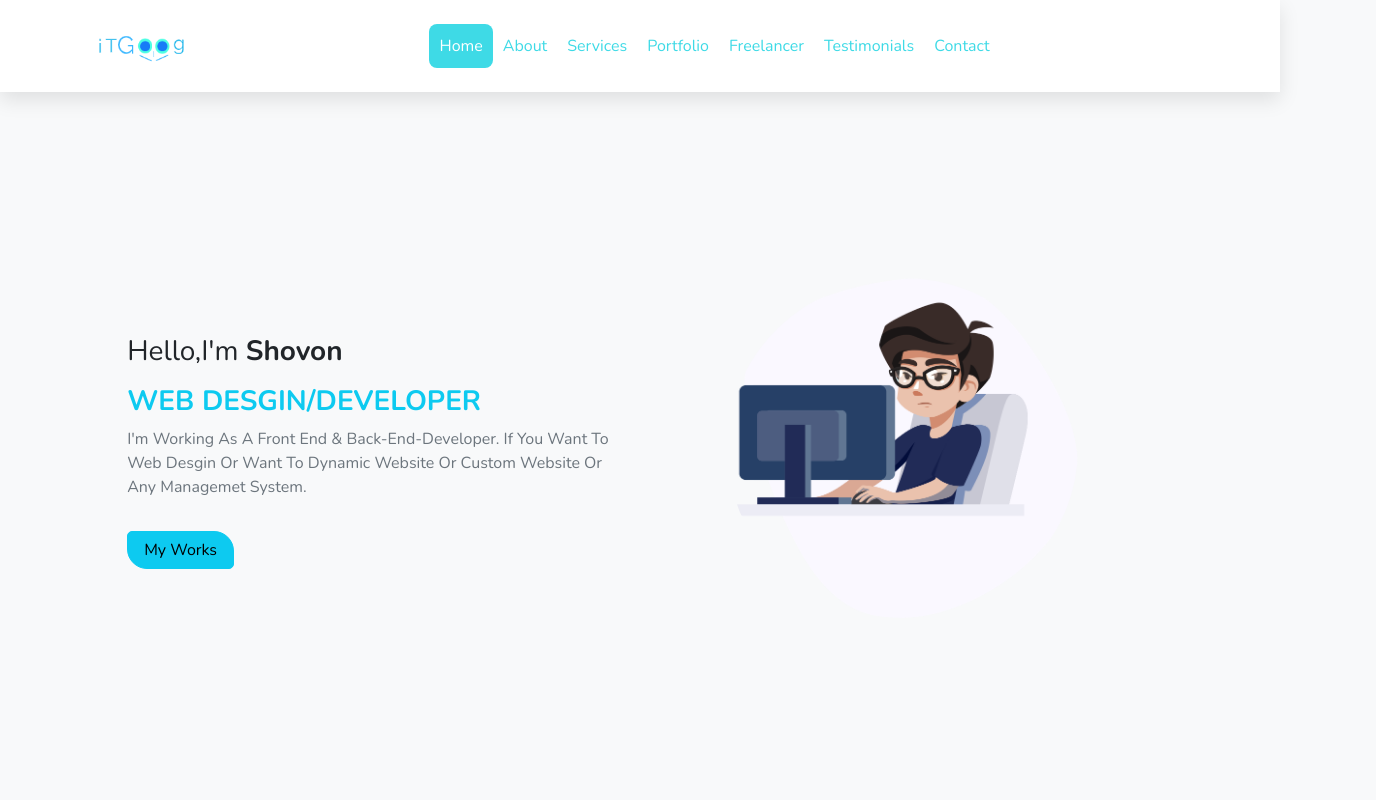
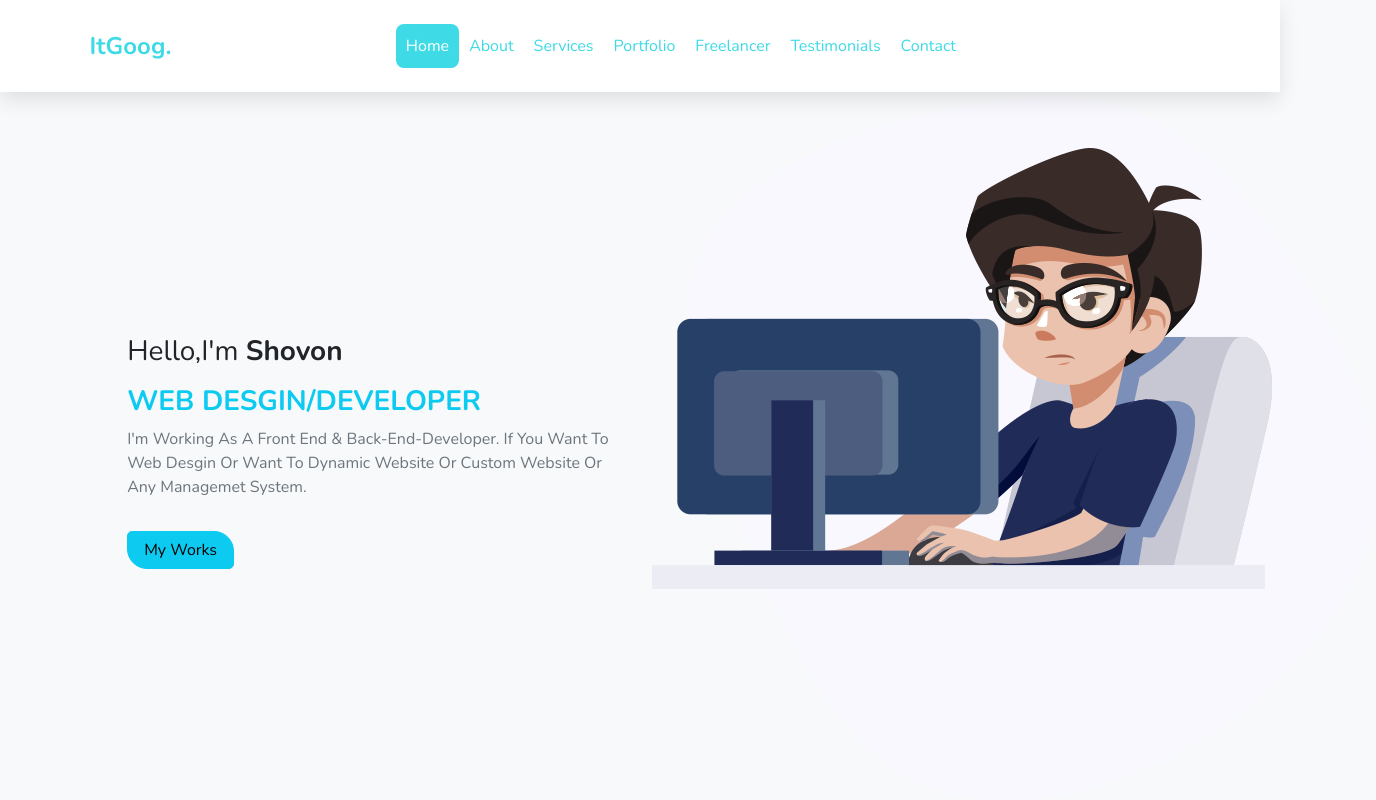
Before and after one commit to svnbd/itgoog, a plain HTML site: page index.html in a window 1280 px wide. Shown: the top 800 px of the page, 1376 px wide, since content can reach past the window. Drawn offline with nearby package versions, Linux system fonts and the light colour scheme.

Commit message:
newupdate

```diff
--- a/css/style.css
+++ b/css/style.css
@@ -101,13 +101,6 @@ section{
 }
 .contact-form input:focus {
   background-color: var(--input-color);
-}
-
- img {
- width: 70%;
- height: 30%;
- padding-left: 0 15px;
-
 }
 
 /* NAVIGATION */
--- a/index.html
+++ b/index.html
@@ -57,8 +57,8 @@
 
      <!-- Header section Starts-->
      <header>
-      <!-- <a href="" class="logo"></i>itGoog.</a> -->
-      <i><img src="img/logo2.png" alt="logo"></i>
+      <a href="#home" class="logo"></i>itGoog.</a>
+      <!-- <i><img src="img/logo2.png" alt="logo"></i> -->
       <nav class="navbar">
         <a class="active" href="#home">home</a>
         <a href="#about">about</a>
@@ -80,7 +80,7 @@
         <div class="row min-vh-100 align-items-center align-content-center">
           <div class="col-md-6 mt-5 mt-md-0">
             <div class="home-img text-center">
-              <img src="img/profile.png" class="rounded-circle mw-100">
+              <img src="img/profile.png" class="">
             </div>
           </div>
           <div class="col-md-6 mt-2 mt-md-0 order-md-first">
```
